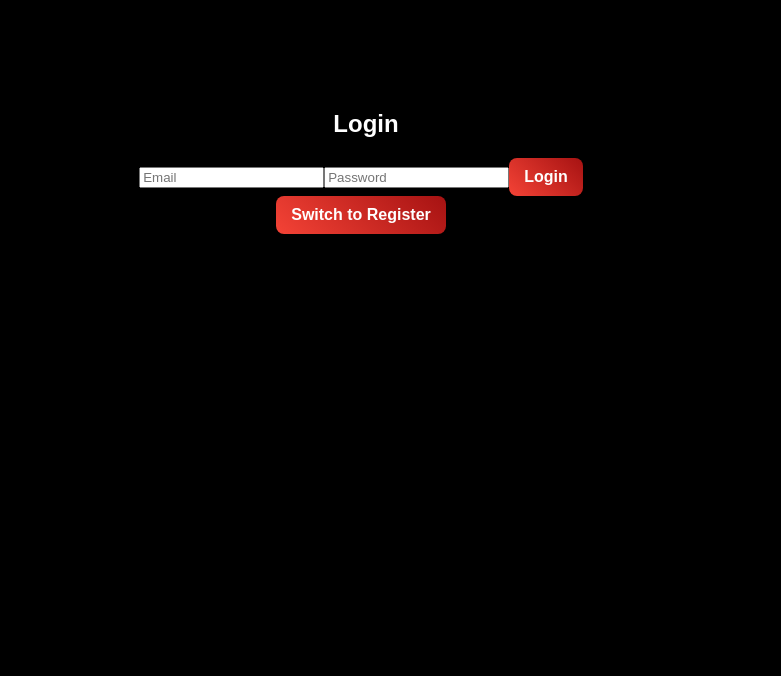
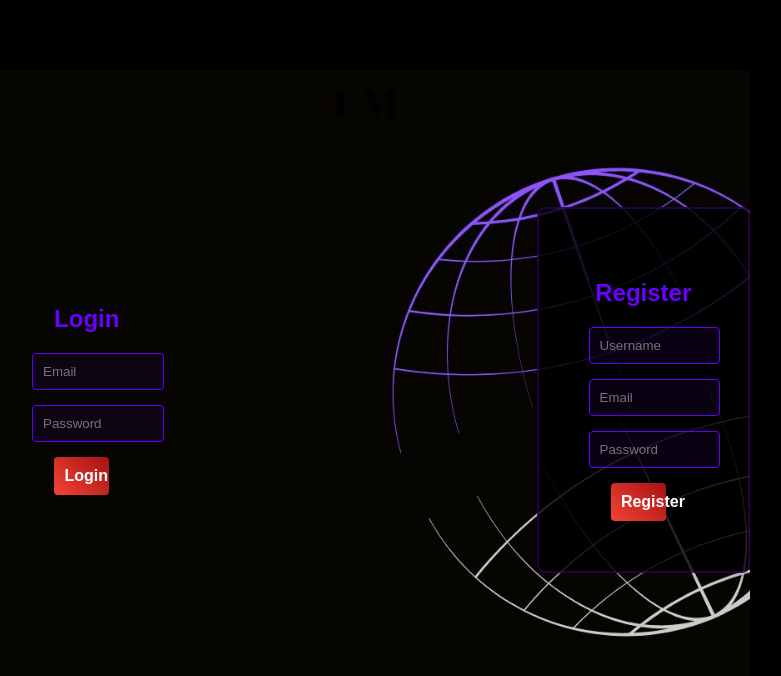
Before and after one commit to mariacamila1-coll/LM-New-World-fronted, a React (Create React App) app: page /login in a window 1280 px wide. Shown: the top 676 px of the page, without its empty margins (274-1055 px from the left). Built offline with nearby package versions, Linux system fonts and the light colour scheme.

Commit message:
se añadió los estilos del Login con Login.css y se pulió en Login.js... falta pulir dem;as elementos para terminar

```diff
--- /dev/null
+++ b/src/Login.css
@@ -0,0 +1,87 @@
+/* Estilos generales */
+body, html {
+    margin: 0;
+    padding: 0;
+    height: 100%;
+}
+
+.login-container {
+    display: flex;
+    justify-content: flex-start; /* Cambiar a flex-start para alinear a la izquierda */
+    align-items: center;
+    width: 60vw; /* Cambiar a un ancho más pequeño */
+    height: 80vh; /* Cambiar a una altura más pequeña */
+    background-image: url('./components/fondologin.jpg');
+    background-size: cover;
+    background-position: center;
+    background-repeat: no-repeat;
+}
+
+/* Contenedores del formulario de login y registro */
+.login-form-container, .register-form-container {
+    width: 40%; /* Mantener el ancho como está o ajustarlo si es necesario */
+    max-width: 250px; /* Establecer un ancho máximo para hacerlo más pequeño */
+    padding: 50px;
+    border-radius: 10px;
+    box-shadow: 0 4px 10px rgba(0, 0, 0, 0.1);
+    display: flex;
+    flex-direction: column;
+    align-items: center;
+}
+
+.login-form-container {
+    background-color: rgba(255, 255, 255, 0);
+    margin-right: 10px;
+}
+
+.register-form-container {
+    background-color: rgba(0, 0, 0, 0.815);
+    margin-left: 335px;
+    border: 2px solid #6e04d151; /* Agregar un borde de 2px de ancho y color morado */
+    border-radius: 8px;
+}
+
+
+/* Estilos compartidos */
+h2 {
+    margin-bottom: 20px;
+    color: #6a00ff;
+    text-align: center;
+}
+
+input {
+    width: 100%;
+    margin-bottom: 15px;
+    padding: 10px;
+    border: 1px solid #6200ff;
+    border-radius: 4px;
+    background-color: rgba(79, 18, 164, 0.1);
+}
+
+.login-button2, .register-button2 {
+    width: 50%;
+    padding: 10px;
+    border: none;
+    border-radius: 4px;
+    color: white;
+    font-size: 16px;
+    cursor: pointer;
+    transition: background-color 0.3s;
+}
+
+/* Estilos específicos para los botones */
+.login-button2 {
+    background-color: #007bff;
+}
+
+.login-button2:hover {
+    background-color: #0056b3;
+}
+
+.register-button2 {
+    background-color: #28a745;
+}
+
+.register-button2:hover {
+    background-color: #218838;
+}
--- a/src/Login.js
+++ b/src/Login.js
@@ -1,36 +1,67 @@
 import React, { useState } from 'react';
 import axios from 'axios';
 import { useNavigate } from 'react-router-dom';
+import './Login.css';
 
 function Login({ setIsAuthenticated }) {
-    const [email, setEmail] = useState('');
-    const [password, setPassword] = useState('');
+    const [loginEmail, setLoginEmail] = useState('');
+    const [loginPassword, setLoginPassword] = useState('');
+    const [registerEmail, setRegisterEmail] = useState('');
+    const [registerPassword, setRegisterPassword] = useState('');
     const [username, setUsername] = useState('');
-    const [isRegistering, setIsRegistering] = useState(false);
-    const navigate = useNavigate(); // Para redireccionar después del login
 
-    const handleSubmit = async (e) => {
+    const navigate = useNavigate();
+
+    const handleSubmitLogin = async (e) => {
         e.preventDefault();
-        const endpoint = isRegistering ? '/api/register' : '/api/login';
-        const data = isRegistering ? { username, email, password } : { email, password };
+        try {
+            const response = await axios.post('http://localhost:5000/api/login', { email: loginEmail, password: loginPassword });
+            alert(response.data.message || 'Login successful');
+            setIsAuthenticated(true);
+            navigate('/prensa');
+        } catch (error) {
+            console.error(error);
+            alert(error.response?.data?.error || 'An error occurred during login');
+        }
+    };
 
+    const handleSubmitRegister = async (e) => {
+        e.preventDefault();
         try {
-            const response = await axios.post(`http://localhost:5000${endpoint}`, data);
-            alert(response.data.message);
-            if (!isRegistering) {
-                setIsAuthenticated(true); // Establecer autenticación
-                navigate('/prensa'); // Redirigir a Prensa
-            }
+            const response = await axios.post('http://localhost:5000/api/register', { username, email: registerEmail, password: registerPassword });
+            alert(response.data.message || 'Registration successful');
         } catch (error) {
-            alert(error.response?.data?.error || 'An error occurred');
+            console.error(error);
+            alert(error.response?.data?.error || 'An error occurred during registration');
         }
     };
 
     return (
-        <div>
-            <h2>{isRegistering ? 'Register' : 'Login'}</h2>
-            <form onSubmit={handleSubmit}>
-                {isRegistering && (
+        <div className="login-container">
+            <div className="login-form-container">
+                <h2>Login</h2>
+                <form onSubmit={handleSubmitLogin}>
+                    <input
+                        type="email"
+                        placeholder="Email"
+                        value={loginEmail}
+                        onChange={(e) => setLoginEmail(e.target.value)}
+                        required
+                    />
+                    <input
+                        type="password"
+                        placeholder="Password"
+                        value={loginPassword}
+                        onChange={(e) => setLoginPassword(e.target.value)}
+                        required
+                    />
+                    <button type="submit" className="login-button2">Login</button>
+                </form>
+            </div>
+
+            <div className="register-form-container">
+                <h2>Register</h2>
+                <form onSubmit={handleSubmitRegister}>
                     <input
                         type="text"
                         placeholder="Username"
@@ -38,26 +69,23 @@ function Login({ setIsAuthenticated }) {
                         onChange={(e) => setUsername(e.target.value)}
                         required
                     />
-                )}
                     <input
                         type="email"
                         placeholder="Email"
-                    value={email}
-                    onChange={(e) => setEmail(e.target.value)}
+                        value={registerEmail}
+                        onChange={(e) => setRegisterEmail(e.target.value)}
                         required
                     />
                     <input
                         type="password"
                         placeholder="Password"
-                    value={password}
-                    onChange={(e) => setPassword(e.target.value)}
+                        value={registerPassword}
+                        onChange={(e) => setRegisterPassword(e.target.value)}
                         required
                     />
-                <button type="submit">{isRegistering ? 'Register' : 'Login'}</button>
+                    <button type="submit" className="register-button2">Register</button>
                 </form>
-            <button onClick={() => setIsRegistering(!isRegistering)}>
-                {isRegistering ? 'Switch to Login' : 'Switch to Register'}
-            </button>
+            </div>
         </div>
     );
 }
```
Also changed, not shown: src/components/fondologin.jpg (added). Lines whose indentation alone changed are shown as unchanged.
